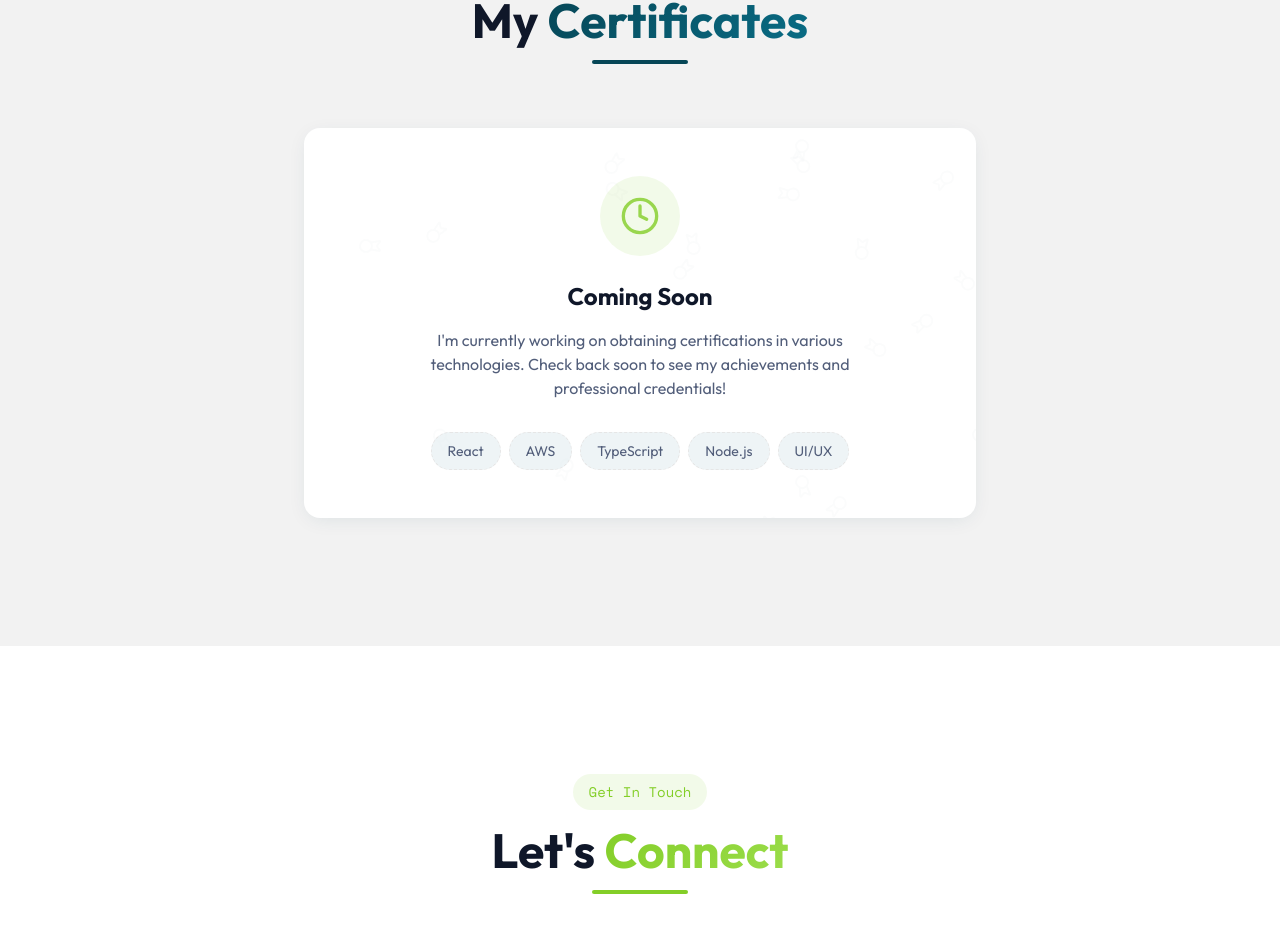
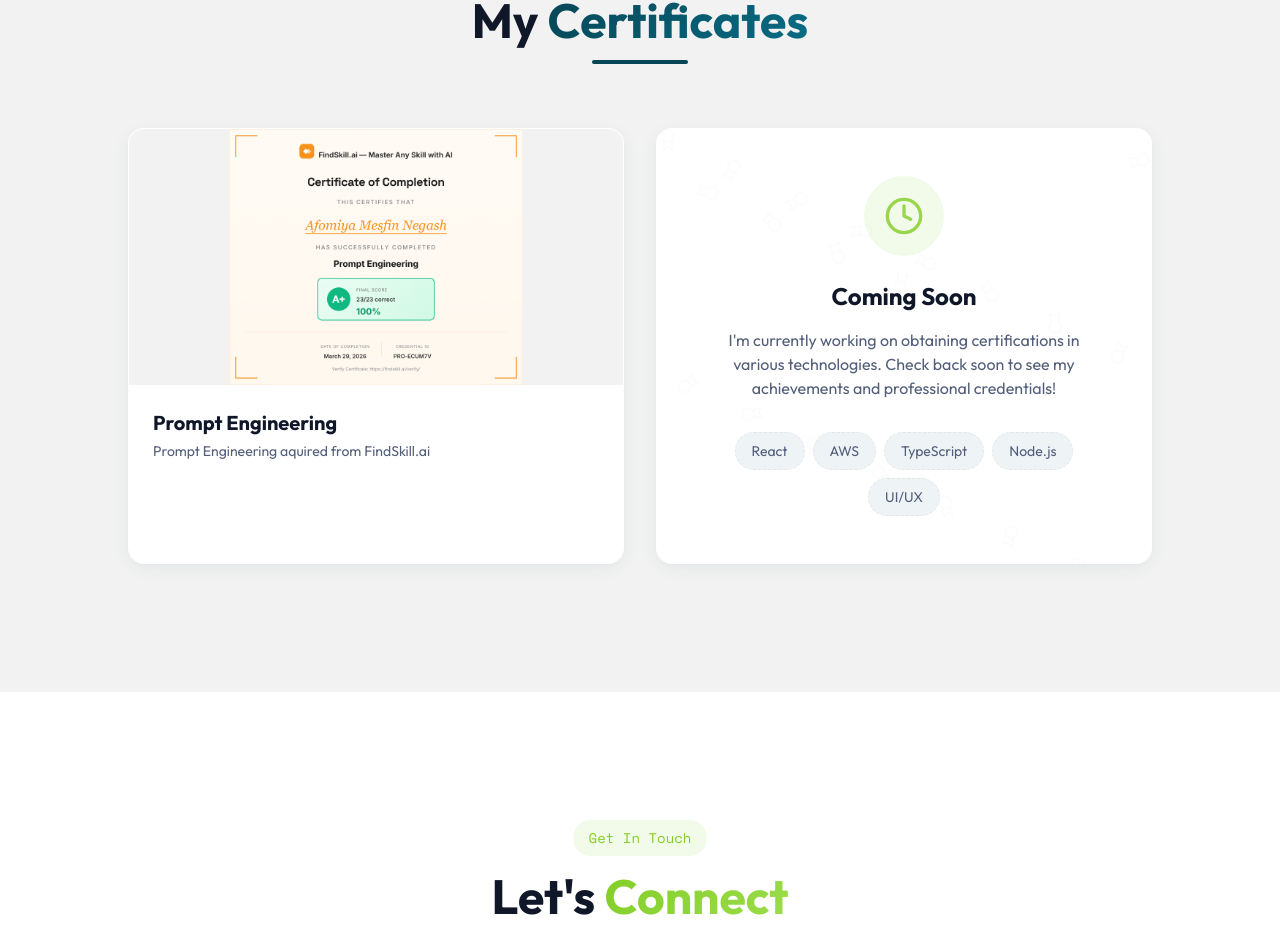
Before and after one commit to Afomiya21-negash/Portfolio-org, a React (Vite) app in the folder my-portfolio/: page / in a window 1280 px wide. Shown: the part 4574-5499 px from the top of the page. Built offline with nearby package versions, Linux system fonts and the light colour scheme; the HTML template or start-up script is replaced by a standard one.

Commit message:
add certificates

```diff
--- a/my-portfolio/src/components/CertificatesSection.tsx
+++ b/my-portfolio/src/components/CertificatesSection.tsx
@@ -1,6 +1,11 @@
 import { Award, Clock } from "lucide-react";
+import { useState } from "react";
+import promptEngineeringCertificate from "@/assets/Prompt engineering certificate.png";
+import { Dialog, DialogContent } from "./ui/dialog";
 
 export const CertificatesSection = () => {
+  const [isPromptEngineeringOpen, setIsPromptEngineeringOpen] = useState(false);
+
   return (
     <section id="certificates" className="py-20 lg:py-32 bg-background">
       <div className="container mx-auto px-4 sm:px-6 lg:px-8">
@@ -15,8 +20,45 @@ export const CertificatesSection = () => {
           <div className="w-24 h-1 bg-primary mx-auto rounded-full" />
         </div>
 
+        {/* Certificates Grid */}
+        <div className="grid md:grid-cols-2 gap-8 max-w-5xl mx-auto">
+          {/* Prompt Engineering Certificate */}
+          <div
+            className="group bg-card rounded-2xl overflow-hidden shadow-soft border border-transparent hover:border-primary/20 hover:shadow-card transition-all duration-500"
+          >
+            <button
+              type="button"
+              onClick={() => setIsPromptEngineeringOpen(true)}
+              className="w-full text-left bg-transparent p-0 cursor-pointer focus-visible:outline-none focus-visible:ring-2 focus-visible:ring-ring focus-visible:ring-offset-2 focus-visible:ring-offset-background"
+              aria-label="View Prompt Engineering certificate"
+            >
+              <div className="relative h-64 overflow-hidden bg-background">
+                <img
+                  src={promptEngineeringCertificate}
+                  alt="Prompt Engineering certificate"
+                  className="w-full h-full object-contain transition-transform duration-500 group-hover:scale-[1.03]"
+                />
+                <div className="absolute inset-0 bg-black/0 group-hover:bg-black/10 transition-colors duration-300" />
+                <div className="absolute bottom-4 right-4 opacity-0 group-hover:opacity-100 transition-opacity duration-300">
+                  <span className="inline-block px-3 py-1 bg-primary/10 text-primary font-mono text-xs rounded-full border border-primary/20">
+                    View full
+                  </span>
+                </div>
+              </div>
+
+              <div className="p-6">
+                <h3 className="text-xl font-bold text-foreground mb-1">
+                  Prompt Engineering
+                </h3>
+                <p className="text-sm text-muted-foreground">
+                  Prompt Engineering aquired from FindSkill.ai
+                </p>
+              </div>
+            </button>
+          </div>
+
           {/* Coming Soon Card */}
-        <div className="max-w-2xl mx-auto">
+          <div>
             <div className="bg-card rounded-2xl p-12 shadow-soft text-center relative overflow-hidden">
               {/* Background Pattern */}
               <div className="absolute inset-0 opacity-5">
@@ -26,9 +68,9 @@ export const CertificatesSection = () => {
                       key={i}
                       className="absolute text-primary"
                       style={{
-                      top: `${Math.random() * 100}%`,
-                      left: `${Math.random() * 100}%`,
-                      transform: `rotate(${Math.random() * 360}deg)`,
+                        top: `${(i * 7) % 100}%`,
+                        left: `${(i * 13) % 100}%`,
+                        transform: `rotate(${(i * 29) % 360}deg)`,
                         opacity: 0.3,
                       }}
                       size={24}
@@ -46,25 +88,44 @@ export const CertificatesSection = () => {
                   Coming Soon
                 </h3>
                 <p className="text-muted-foreground max-w-md mx-auto">
-                I'm currently working on obtaining certifications in various technologies.
+                  I'm currently working on obtaining certifications in various technologies.{" "}
                   Check back soon to see my achievements and professional credentials!
                 </p>
 
                 {/* Decorative Tags */}
                 <div className="flex flex-wrap justify-center gap-2 mt-8">
-                {["React", "AWS", "TypeScript", "Node.js", "UI/UX"].map((cert) => (
+                  {["React", "AWS", "TypeScript", "Node.js", "UI/UX"].map(
+                    (cert) => (
                       <span
                         key={cert}
                         className="px-4 py-2 bg-secondary/50 text-muted-foreground text-sm rounded-full border border-dashed border-muted"
                       >
                         {cert}
                       </span>
-                ))}
+                    )
+                  )}
                 </div>
               </div>
             </div>
           </div>
         </div>
+
+        {/* Prompt Engineering Certificate Modal */}
+        <Dialog
+          open={isPromptEngineeringOpen}
+          onOpenChange={setIsPromptEngineeringOpen}
+        >
+          <DialogContent className="max-w-3xl p-0 bg-background overflow-hidden">
+            <div className="w-full">
+              <img
+                src={promptEngineeringCertificate}
+                alt="Prompt Engineering certificate full view"
+                className="w-full max-h-[80vh] object-contain"
+              />
+            </div>
+          </DialogContent>
+        </Dialog>
+      </div>
     </section>
   );
 };
```
Also changed, not shown: my-portfolio/src/assets/Prompt engineering certificate.png (added). Lines whose indentation alone changed are shown as unchanged.
